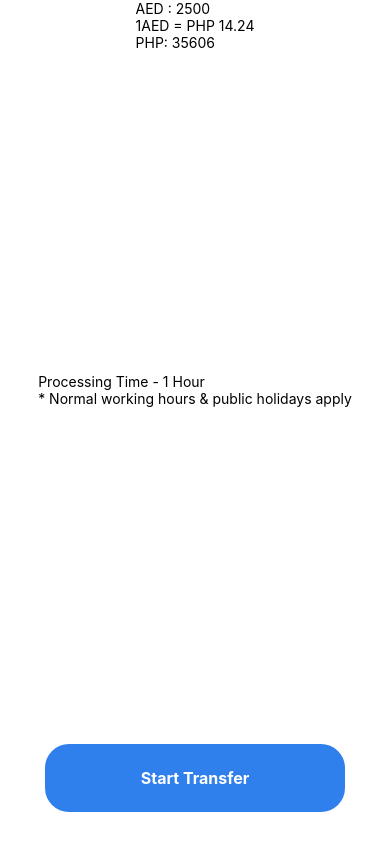
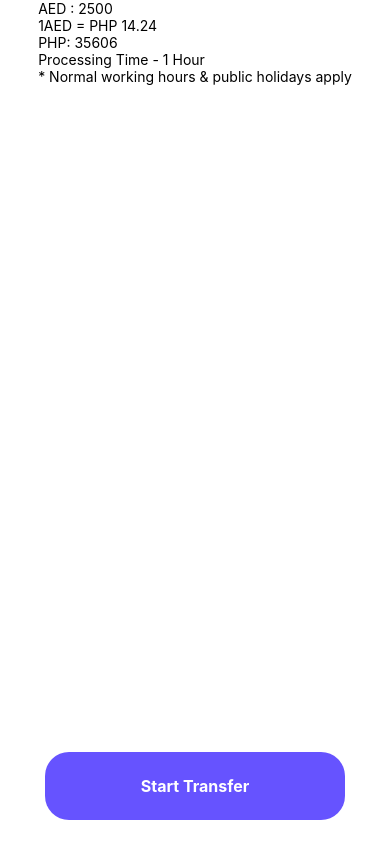
Before and after one commit to yayobyte/send-money-app, a React Native app: screen / in a window 390 px wide. Built offline with nearby package versions, Linux system fonts and the light colour scheme.

Commit message:
theme provider

```diff
--- a/App.tsx
+++ b/App.tsx
@@ -1,10 +1,13 @@
 import { SafeAreaProvider } from 'react-native-safe-area-context';
 import { HomeScreen } from "./screens/HomeScreen";
+import { ThemeProvider } from "./config/ThemeContext";
 
 export default function App() {
   return (
     <SafeAreaProvider>
-      <HomeScreen />
+      <ThemeProvider>
+        <HomeScreen />
+      </ThemeProvider>
     </SafeAreaProvider>
   );
 }
--- /dev/null
+++ b/components/index.ts
@@ -0,0 +1,2 @@
+export * from './ProcessingTimeInfo'
+export * from './CurrencyExchangeBlock'
--- a/components/PrimaryButton.tsx
+++ b/components/ui/PrimaryButton.tsx
@@ -1,4 +1,5 @@
 import { Text, TouchableOpacity, StyleSheet } from "react-native";
+import { theme } from '../../config/ThemeContext';
 
 export const PrimaryButton = ({ onPressStartTransfer }) => {
   return (
@@ -10,16 +11,16 @@ export const PrimaryButton = ({ onPressStartTransfer }) => {
 
 const styles = StyleSheet.create({
   button: {
-    paddingHorizontal: 8 * 12,
-    paddingVertical: 8 * 3,
-    borderRadius: 8 * 3,
-    marginVertical: 8 * 2,
-    marginHorizontal: 8 * 2,
-    backgroundColor: '#2f80ed',
+    alignContent: 'stretch',
+    paddingHorizontal: theme.spacing.xxl * 3,
+    paddingVertical: theme.spacing.xl,
+    borderRadius: theme.spacing.xl,
+    marginVertical: theme.spacing.md,
+    backgroundColor: theme.colors.primary,
   },
   buttonText: {
-    color: 'white',
-    fontSize: 8 * 2,
+    color: theme.colors.background,
+    fontSize: theme.fontSize.regular,
     fontWeight: 'bold',
   }
 })
--- /dev/null
+++ b/components/ui/index.ts
@@ -0,0 +1,2 @@
+export * from './PrimaryButton'
+export * from './CurrencyInput'
--- /dev/null
+++ b/config/ThemeContext.tsx
@@ -0,0 +1,35 @@
+import { createContext } from 'react';
+
+export const ThemeContext = createContext({});
+
+const spacingUnit = 8
+
+export const theme = {
+  spacing: {
+    sm: spacingUnit / 2,
+    md: spacingUnit,
+    lg: spacingUnit * 2,
+    xl: spacingUnit * 3,
+    xxl: spacingUnit * 4
+  },
+  fontSize: {
+    sm: spacingUnit,
+    regular: spacingUnit * 2,
+    header: spacingUnit * 4,
+  },
+  colors: {
+    background: '#fff',
+    primary: '#6653ff',
+    secondary: '#697592',
+    highlight: '#ecf2f5',
+    lightText: '#838383',
+  }
+}
+
+export const ThemeProvider = ({ children }) => {
+  return (
+    <ThemeContext.Provider value={{ theme }}>
+      {children}
+    </ThemeContext.Provider>
+  );
+};
--- a/screens/HomeScreen.tsx
+++ b/screens/HomeScreen.tsx
@@ -1,9 +1,9 @@
 import { useSafeAreaInsets } from "react-native-safe-area-context";
 import { StyleSheet, View } from "react-native";
-import { CurrencyExchangeBlock } from "../components/CurrencyExchangeBlock";
-import { ProcessingTimeInfo } from "../components/ProcessingTimeInfo";
-import { PrimaryButton } from "../components/PrimaryButton";
+import { CurrencyExchangeBlock, ProcessingTimeInfo } from "../components";
+import { PrimaryButton } from "../components/ui";
 import { StatusBar } from "expo-status-bar";
+import { theme } from "../config/ThemeContext";
 
 export const HomeScreen = () => {
   const insets = useSafeAreaInsets();
@@ -12,8 +12,10 @@ export const HomeScreen = () => {
   }
   return (
     <View style={[{ paddingTop: insets.top }, styles.container]}>
-      <CurrencyExchangeBlock />
-      <ProcessingTimeInfo />
+      <View>
+        <CurrencyExchangeBlock />
+        <ProcessingTimeInfo />
+      </View>
       <PrimaryButton onPressStartTransfer={onPressStartTransfer}/>
       <StatusBar style="auto"/>
     </View>
@@ -26,6 +28,6 @@ const styles = StyleSheet.create({
     backgroundColor: '#fff',
     alignItems: 'center',
     justifyContent: 'space-between',
-    padding: 16,
+    paddingVertical: theme.spacing.lg,
   },
 });
```
Also changed, not shown: api/ApiClient.ts (renamed from Api/ApiClient.ts, +2 -5 lines), hooks/useTheme.ts (added, +7 -0 lines), api/ApiService.ts (renamed from Api/ApiService.ts), components/ui/CurrencyInput.tsx (renamed from components/CurrencyInput.tsx).
